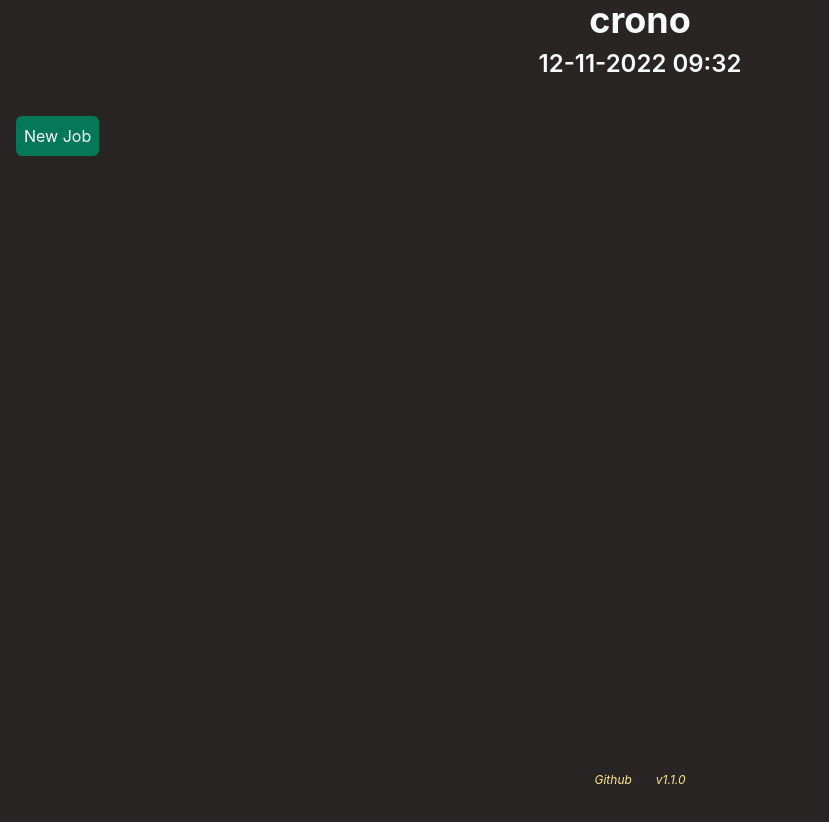
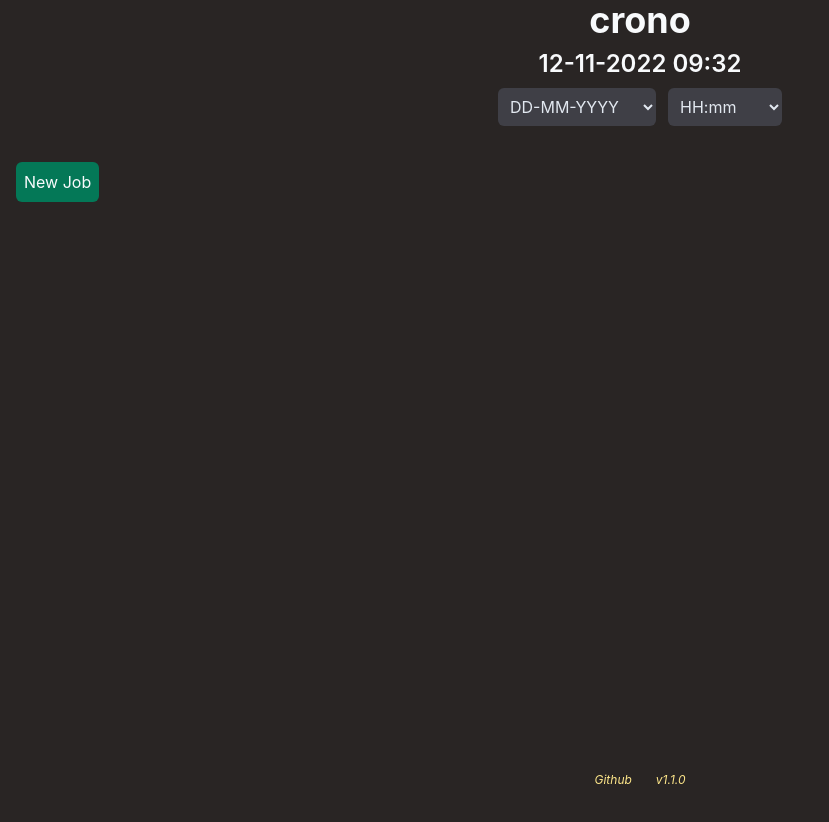
Before and after one commit to OsirisX3R0/crono, a React (Create React App) app: page / in a window 1280 px wide. Shown: the top 822 px of the page, without its empty margins (0-829 px from the left). Built offline with nearby package versions, Linux system fonts and the light colour scheme.

Commit message:
Created Select component Added ability to update date format in header Removed unecessary styles

```diff
--- a/src/App.css
+++ /dev/null
@@ -1,38 +0,0 @@
-.App {
-  text-align: center;
-}
-
-.App-logo {
-  height: 40vmin;
-  pointer-events: none;
-}
-
-@media (prefers-reduced-motion: no-preference) {
-  .App-logo {
-    animation: App-logo-spin infinite 20s linear;
-  }
-}
-
-.App-header {
-  background-color: #282c34;
-  min-height: 100vh;
-  display: flex;
-  flex-direction: column;
-  align-items: center;
-  justify-content: center;
-  font-size: calc(10px + 2vmin);
-  color: white;
-}
-
-.App-link {
-  color: #61dafb;
-}
-
-@keyframes App-logo-spin {
-  from {
-    transform: rotate(0deg);
-  }
-  to {
-    transform: rotate(360deg);
-  }
-}
--- a/src/App.js
+++ b/src/App.js
@@ -3,7 +3,6 @@ import React from "react";
 import { GlobalProvider } from "./context/GlobalContext";
 import Jobs from "./components/jobs/Jobs";
 import Schedule from "./components/schedule/Schedule";
-import "./App.css";
 
 function App() {
   return (
--- /dev/null
+++ b/src/components/core/Select.jsx
@@ -0,0 +1,16 @@
+import React, {
+  // useState
+} from 'react'
+
+const Field = ({name, items, className, ...selectProps}) => {
+  // const [name] = useState(label.toLowerCase())
+  const options = items ? items.map((i) => <option value={i} key={i}>{i}</option>) : null
+
+  return (
+    <select className={`form-field${className ? ` ${className}`:''}`} name={name} id={name} {...selectProps}>
+      {options}
+    </select>
+  )
+}
+
+export default Field
--- a/src/components/layout/Header.jsx
+++ b/src/components/layout/Header.jsx
@@ -1,13 +1,27 @@
-import React, { useContext } from "react";
+import React, { useState,useContext } from "react";
+import { useEffect } from "react";
+
 import { GlobalContext } from "../../context/GlobalContext";
+import Select from '../core/Select'
 
 const Header = () => {
-  const { now } = useContext(GlobalContext);
+  const { now, setFormat, dateFormats, timeFormats } = useContext(GlobalContext);
+  const [dateFormat, setDateFormat] = useState('DD-MM-YYYY')
+  const [timeFormat, setTimeFormat] = useState('HH:mm')
+
+  useEffect(() => {
+    let format = `${dateFormat} ${timeFormat}`
+    setFormat(format)
+  }, [dateFormat, timeFormat, setFormat])
 
   return (
-    <header className="text-center mb-5">
-      <h1>crono</h1>
-      <h3>{now}</h3>
+    <header className="w-full grid justify-center text-center mb-5">
+      <h1 >crono</h1>
+      <h3 >{now}</h3>
+      <div>
+        <Select className='mr-3' name="dateFormat" items={dateFormats} value={dateFormat} onInput={(e) => setDateFormat(e.target.value)} />
+        <Select name="timeFormat" items={timeFormats} value={timeFormat} onInput={(e) => setTimeFormat(e.target.value)} />
+      </div>
     </header>
   );
 };
--- a/src/context/GlobalContext.js
+++ b/src/context/GlobalContext.js
@@ -6,13 +6,40 @@ import Layout from "../components/layout";
 
 export const GlobalContext = createContext();
 
-const format = "DD-MM-YYYY HH:mm";
+const dates = [
+  "YYYY-DD-MM",
+  // "YY-DD-MM",
+  "YYYY-MM-DD",
+  // "YY-MM-DD",
+  "DD-MM-YYYY",
+  "DD-MM-YY",
+  "MM-DD-YYYY",
+  "MM-DD-YY",
+  "YYYY/DD/MM",
+  // "YY/DD/MM",
+  "YYYY/MM/DD",
+  // "YY/MM/DD",
+  "DD/MM/YYYY",
+  "DD/MM/YY",
+  "MM/DD/YYYY",
+  "MM/DD/YY",
+  "MMM D, YYYY",
+  // "MMM D, YY",
+  "MMM Do, YYYY",
+  // "MMM Do, YY",
+];
+
+const times = ["H:mm", "HH:mm", "H:mm:ss", "HH:mm:ss", "h:mm a", "h:mm:ss a"];
+
 const curr = dayjs();
 export const GlobalProvider = ({ children }) => {
+  const [format, setFormat] = useState("DD-MM-YYYY HH:mm");
   const [jobs, setJobs] = useState([]);
   const [now, setNow] = useState(dayjs().format(format));
   const [prevMinute, setPrevMinute] = useState(curr.minute());
   const [currMinute, setCurrMinute] = useState(curr.minute());
+  const [dateFormats] = useState(dates);
+  const [timeFormats] = useState(times);
   const schedule = useMemo(() => {
     let formattedJobs = jobs.reduce(
       (formatted, j) => [...formatted, ...j.todaysSchedule],
@@ -37,7 +64,18 @@ export const GlobalProvider = ({ children }) => {
   }, 1000);
 
   return (
-    <GlobalContext.Provider value={{ jobs, now, schedule, setJobs }}>
+    <GlobalContext.Provider
+      value={{
+        jobs,
+        now,
+        dateFormats,
+        timeFormats,
+        format,
+        setFormat,
+        schedule,
+        setJobs,
+      }}
+    >
       <Layout>{children}</Layout>
     </GlobalContext.Provider>
   );
```
Also changed, not shown: src/index.js (+6 -6 lines).
